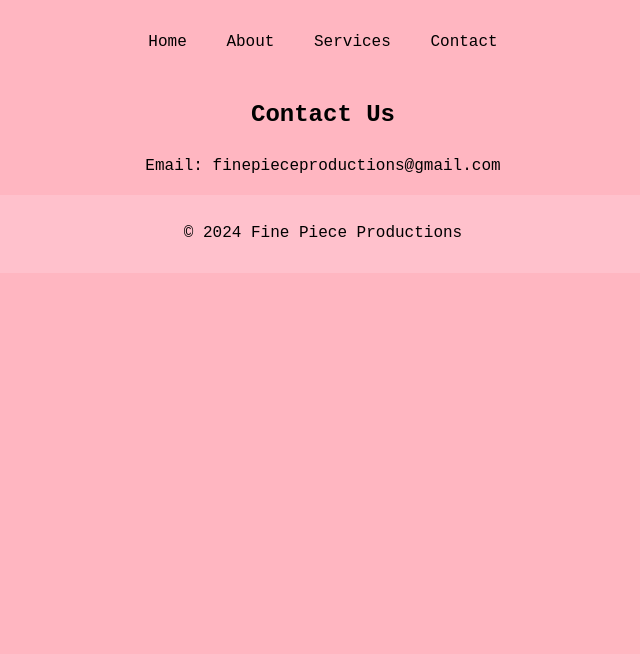
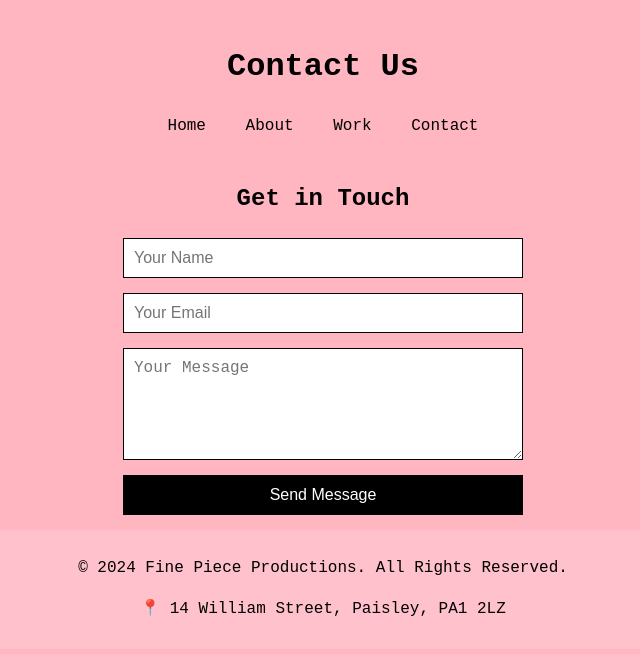
Before and after one commit to Wallem18/wallem18.github.io, a plain HTML site: page contact.html in a window 1280 px wide. Shown: the whole page, without its empty margins (317-957 px from the left). Drawn offline with Linux system fonts and the light colour scheme.

Commit message:
Update contact.html

```diff
--- a/contact.html
+++ b/contact.html
@@ -3,26 +3,35 @@
 <head>
     <meta charset="UTF-8">
     <meta name="viewport" content="width=device-width, initial-scale=1.0">
-    <title>Contact Us - Fine Piece Productions</title>
+    <title>Contact - Fine Piece Productions</title>
     <link rel="stylesheet" href="styles.css">
 </head>
 <body>
     <header>
+        <h1>Contact Us</h1>
         <nav>
             <a href="index.html">Home</a>
             <a href="about.html">About</a>
-            <a href="services.html">Services</a>
+            <a href="work.html">Work</a>
             <a href="contact.html">Contact</a>
         </nav>
     </header>
 
-    <main>
-        <h2>Contact Us</h2>
-        <p>Email: finepieceproductions@gmail.com</p>
-    </main>
+    <section class="contact section">
+        <h2>Get in Touch</h2>
+        <form action="https://formsubmit.co/finepieceproductions@gmail.com" method="POST">
+            <input type="hidden" name="_subject" value="New Contact Form Submission">
+            <input type="hidden" name="_captcha" value="false">
+            <input type="text" name="name" placeholder="Your Name" required>
+            <input type="email" name="email" placeholder="Your Email" required>
+            <textarea name="message" rows="5" placeholder="Your Message" required></textarea>
+            <button type="submit">Send Message</button>
+        </form>
+    </section>
 
     <footer>
-        <p>&copy; 2024 Fine Piece Productions</p>
+        <p>&copy; 2024 Fine Piece Productions. All Rights Reserved.</p>
+        <p>📍 14 William Street, Paisley, PA1 2LZ</p>
     </footer>
 </body>
 </html>
```
